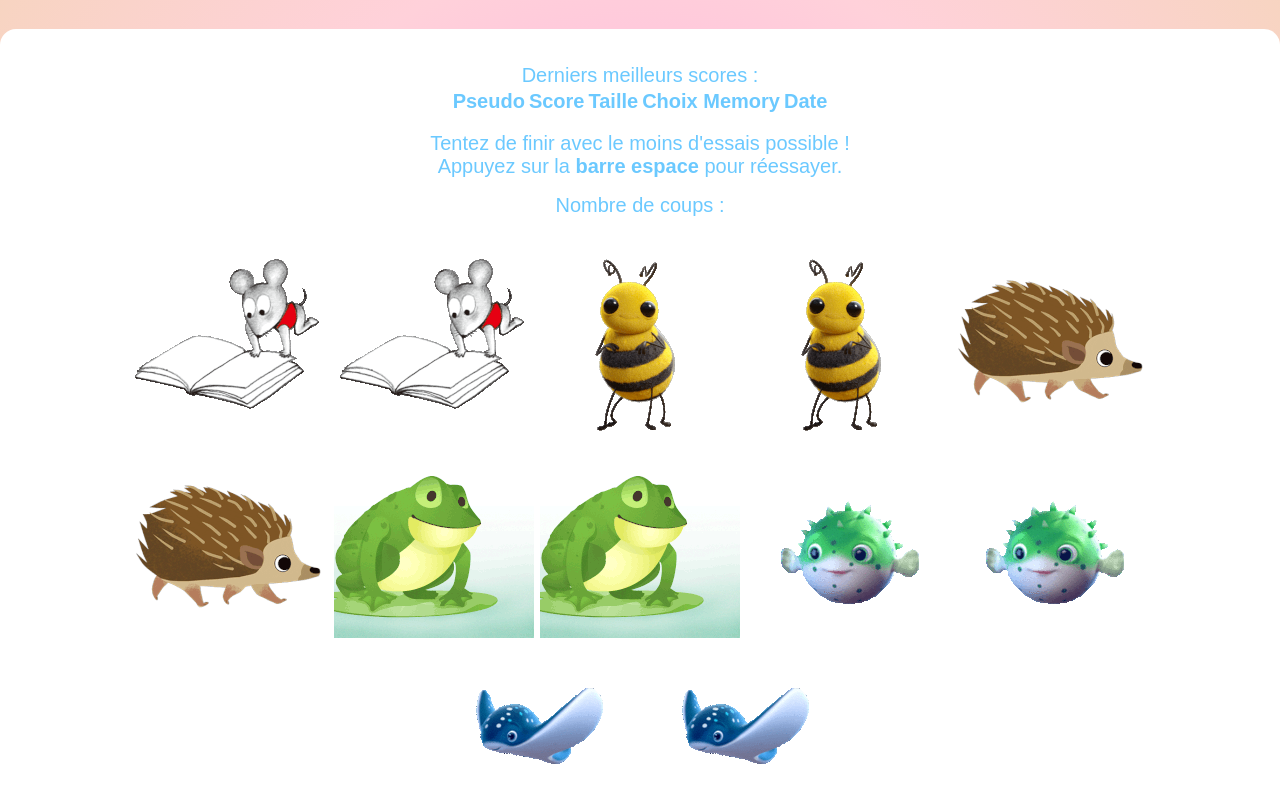
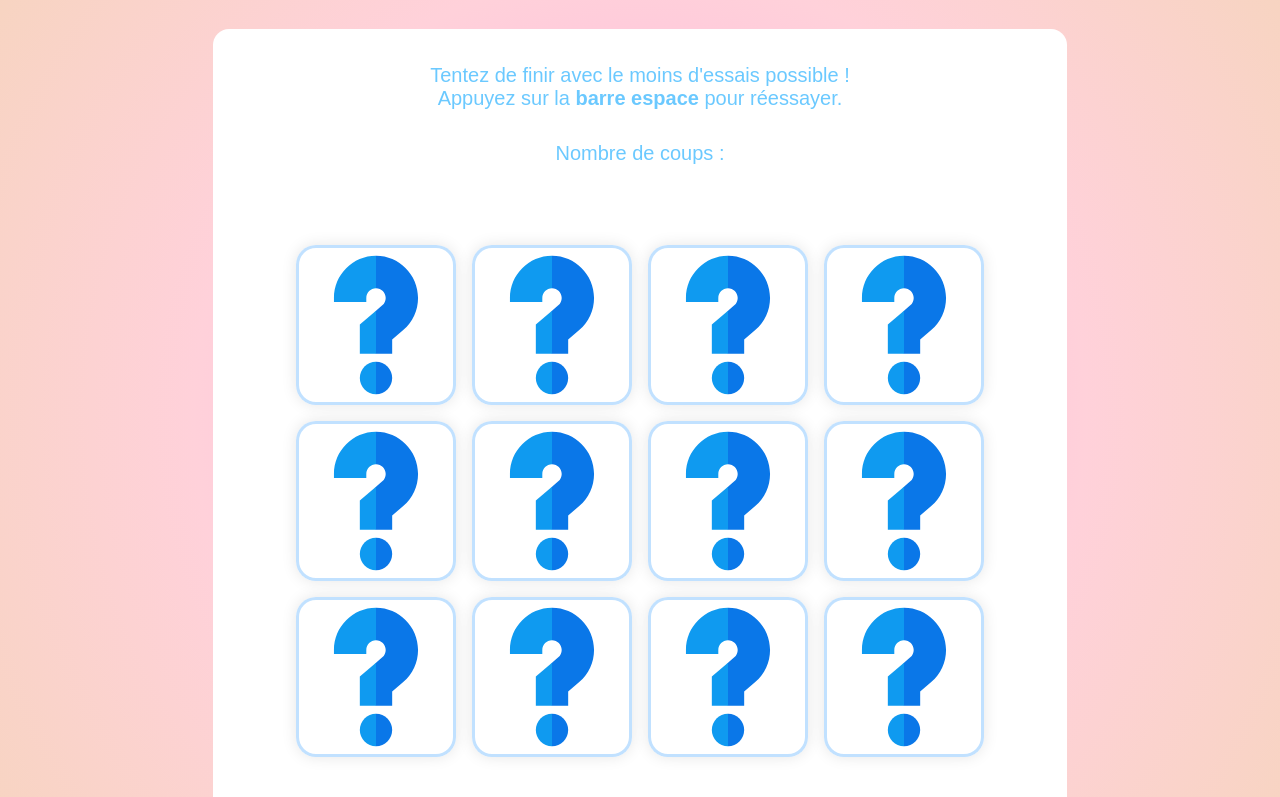
Before and after one commit to maddieChinarro/projetweb_memory, a plain HTML site: page memory.html in a window 1280 px wide. Shown: the part 155-952 px from the top of the page. Drawn offline with Linux system fonts and the light colour scheme.

Commit message:
update: add flip-card effect and memory.css

```diff
--- /dev/null
+++ b/assets/styles/memory.css
@@ -0,0 +1,64 @@
+@import url(main.css);
+@import url(scores.css);
+
+main {
+    gap: 5rem;
+    padding: 2rem 5rem;
+}
+
+.caption {
+    display: flex;
+    flex-flow: column wrap;
+    gap: 2rem;
+}
+
+.memoryGrid {
+    display: grid;
+    grid-template: repeat(3, 1fr)/repeat(4, 1fr);
+    gap: 1rem;
+}
+
+
+.card {
+  width: 10rem;
+  height: 10rem;
+  perspective: 1000px;
+}
+
+.content {
+  position: relative;
+  width: 100%;
+  height: 100%;
+  box-shadow: 0 0 15px rgba(0,0,0,0.1);
+  transition: transform 0.5s;
+  transform-style: preserve-3d;
+  border-radius: 20px;
+}
+
+/* convert to js */
+/* .card:hover .content {
+  transform: rotateY( 180deg ) ;
+  transition: transform 0.3s;
+} */
+
+.front,
+.back {
+  position: absolute;
+  height: 100%;
+  width: 100%;
+  background: white;
+  backface-visibility: hidden;
+  border-radius: 20px;
+  border: solid;
+  border-color: rgba(94, 177, 255, 0.381);
+  display: flex;
+  justify-content: center;
+}
+
+.back {
+  transform: rotateY( 180deg );
+}
+
+.memoryGrid img {
+    width: 90%;
+}
--- a/memory.html
+++ b/memory.html
@@ -4,7 +4,7 @@
 		<meta charset="UTF-8" />
 		<meta name="viewport" content="width=device-width, initial-scale=1.0" />
 		<title>Memory</title>
-		<link rel="stylesheet" href="assets/styles/main.css" />
+		<link rel="stylesheet" href="assets/styles/memory.css" />
 	</head>
 	<body>
 		<header>
@@ -19,6 +19,137 @@
 		</header>
 
 		<main>
+			<div class="caption">
+				<p>
+					Tentez de finir avec le moins d'essais possible !<br />
+					Appuyez sur la <strong>barre espace</strong> pour réessayer.
+				</p>
+				<p>Nombre de coups : <span id="currentScore"></span></p>
+			</div>
+
+			<section class="memoryGrid">
+				<div class="card">
+					<div class="content">
+						<div class="front">
+							<img id="memory1" src="assets/img/question.svg" alt="">
+						</div>
+						<div class="back">
+							<img src="assets/img/animauxAnimes/1.webp" alt="Carte face cachée">
+						</div>
+					</div>
+				</div>
+				<div class="card">
+					<div class="content">
+						<div class="front">
+							<img id="memory2" src="assets/img/question.svg" alt="">
+						</div>
+						<div class="back">
+							<img src="assets/img/animauxAnimes/1.webp" alt="Carte face cachée">
+						</div>
+					</div>
+				</div>
+				<div class="card">
+					<div class="content">
+						<div class="front">
+							<img id="memory3" src="assets/img/question.svg" alt="">
+						</div>
+						<div class="back">
+							<img src="assets/img/animauxAnimes/2.webp" alt="Carte face cachée">
+						</div>
+					</div>
+				</div>
+				<div class="card">
+					<div class="content">
+						<div class="front">
+							<img id="memory4" src="assets/img/question.svg" alt="">
+						</div>
+						<div class="back">
+							<img src="assets/img/animauxAnimes/2.webp" alt="Carte face cachée">
+						</div>
+					</div>
+				</div>
+				<div class="card">
+					<div class="content">
+						<div class="front">
+							<img id="memory5" src="assets/img/question.svg" alt="">
+						</div>
+						<div class="back">
+							<img src="assets/img/animauxAnimes/3.webp" alt="Carte face cachée">
+						</div>
+					</div>
+				</div>
+				<div class="card">
+					<div class="content">
+						<div class="front">
+							<img id="memory6" src="assets/img/question.svg" alt="">
+						</div>
+						<div class="back">
+							<img src="assets/img/animauxAnimes/3.webp" alt="Carte face cachée">
+						</div>
+					</div>
+				</div>
+				<div class="card">
+					<div class="content">
+						<div class="front">
+							<img id="memory7" src="assets/img/question.svg" alt="">
+						</div>
+						<div class="back">
+							<img src="assets/img/animauxAnimes/4.webp" alt="Carte face cachée">
+						</div>
+					</div>
+				</div>
+				<div class="card">
+					<div class="content">
+						<div class="front">
+							<img id="memory8" src="assets/img/question.svg" alt="">
+						</div>
+						<div class="back">
+							<img src="assets/img/animauxAnimes/4.webp" alt="Carte face cachée">
+						</div>
+					</div>
+				</div>
+				<div class="card">
+					<div class="content">
+						<div class="front">
+							<img id="memory9" src="assets/img/question.svg" alt="">
+						</div>
+						<div class="back">
+							<img src="assets/img/animauxAnimes/5.webp" alt="Carte face cachée">
+						</div>
+					</div>
+				</div>
+				<div class="card">
+					<div class="content">
+						<div class="front">
+							<img id="memory10" src="assets/img/question.svg" alt="">
+						</div>
+						<div class="back">
+							<img src="assets/img/animauxAnimes/5.webp" alt="Carte face cachée">
+						</div>
+					</div>
+				</div>
+				<div class="card">
+					<div class="content">
+						<div class="front">
+							<img id="memory11" src="assets/img/question.svg" alt="">
+						</div>
+						<div class="back">
+							<img src="assets/img/animauxAnimes/6.webp" alt="Carte face cachée">
+						</div>
+					</div>
+				</div>
+				<div class="card">
+					<div class="content">
+						<div class="front">
+							<img id="memory12" src="assets/img/question.svg" alt="">
+						</div>
+						<div class="back">
+							<img src="assets/img/animauxAnimes/6.webp" alt="Carte face cachée">
+						</div>
+					</div>
+				</div>
+			</section>
+
 			<table class="scores">
 				<caption>
 					Derniers meilleurs scores :
@@ -33,28 +164,6 @@
 					</tr>
 				</thead>
 			</table>
-
-			<p>
-				Tentez de finir avec le moins d'essais possible !<br />
-				Appuyez sur la <strong>barre espace</strong> pour réessayer.
-			</p>
-
-			<p>Nombre de coups : <span id="currentScore"></span></p>
-
-			<div class="memoryGrid">
-				<img id="memory1" src="assets/img/animauxAnimes/1.webp" alt="">
-				<img id="memory2" src="assets/img/animauxAnimes/1.webp" alt="">
-				<img id="memory3" src="assets/img/animauxAnimes/2.webp" alt="">
-				<img id="memory4" src="assets/img/animauxAnimes/2.webp" alt="">
-				<img id="memory5" src="assets/img/animauxAnimes/3.webp" alt="">
-				<img id="memory6" src="assets/img/animauxAnimes/3.webp" alt="">
-				<img id="memory7" src="assets/img/animauxAnimes/4.webp" alt="">
-				<img id="memory8" src="assets/img/animauxAnimes/4.webp" alt="">
-				<img id="memory9" src="assets/img/animauxAnimes/5.webp" alt="">
-				<img id="memory10" src="assets/img/animauxAnimes/5.webp" alt="">
-				<img id="memory11" src="assets/img/animauxAnimes/6.webp" alt="">
-				<img id="memory12" src="assets/img/animauxAnimes/6.webp" alt="">
-			</div>
 		</main>
 		<script type="module" src="assets/scripts/main.js"></script>
 	</body>
```
